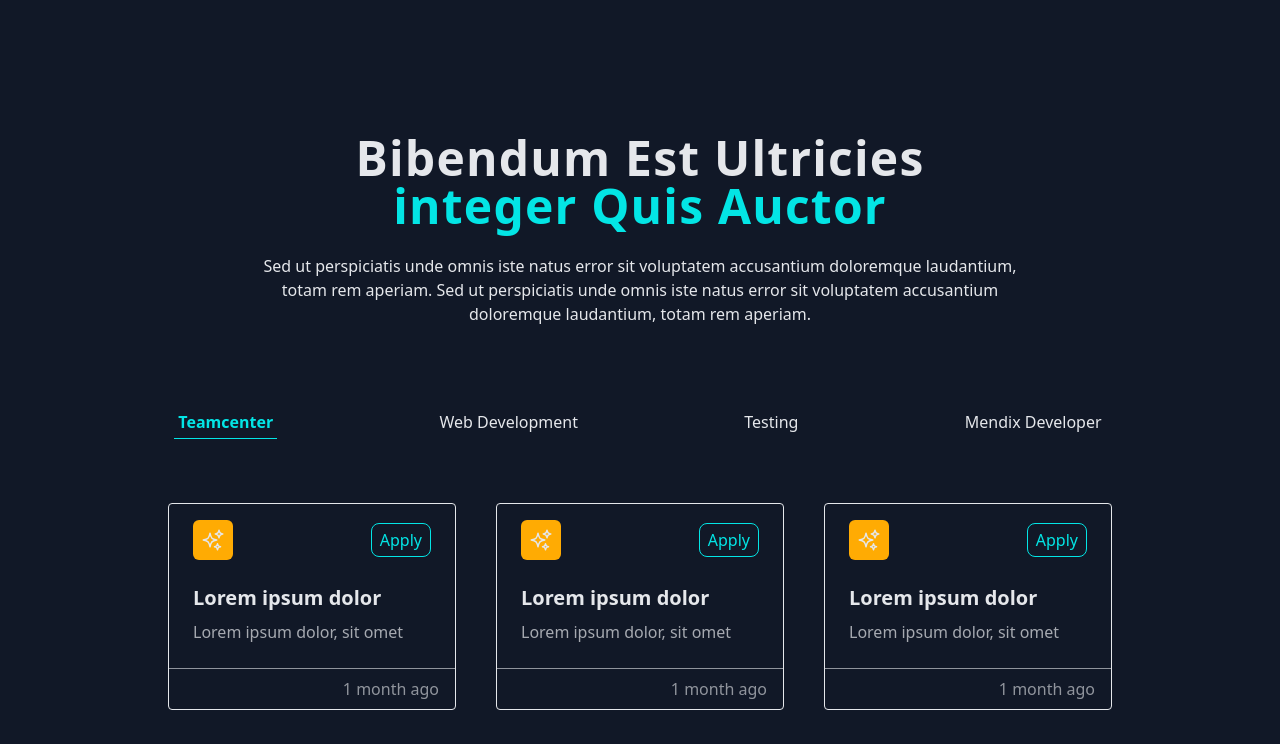
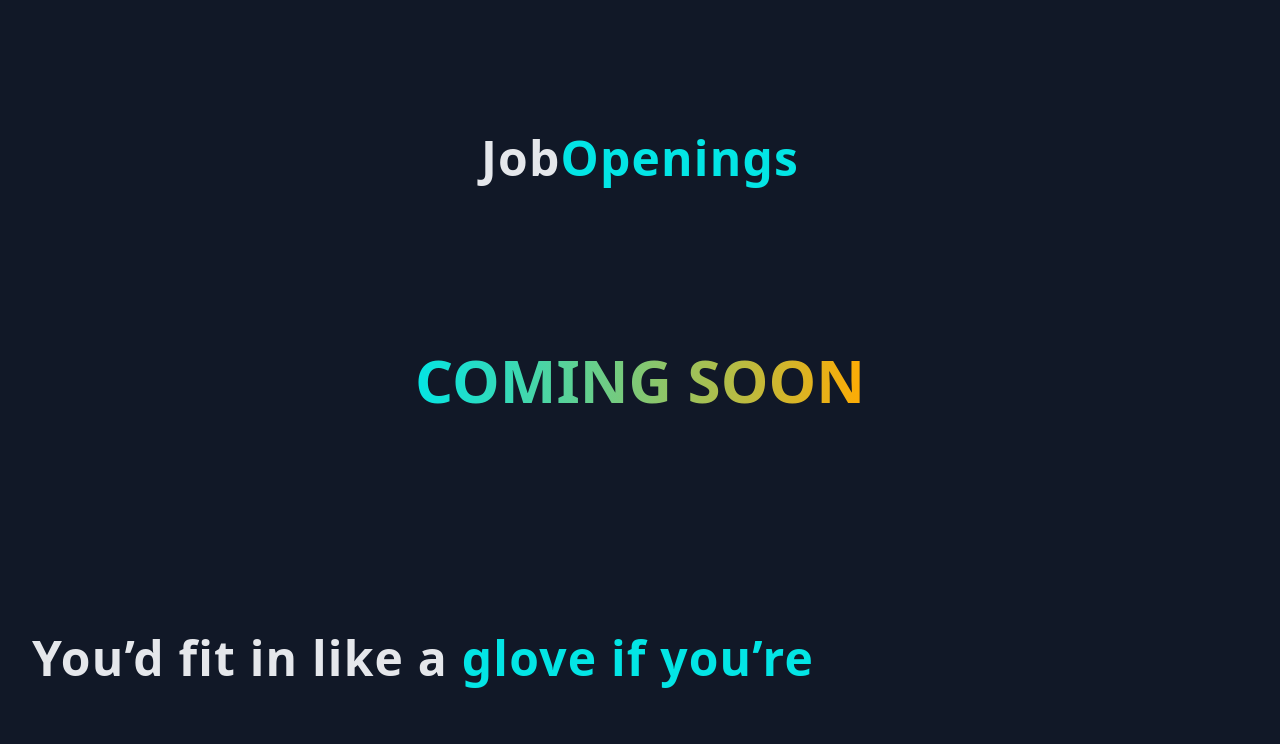
Before and after one commit to akash-tqb/Mavenberg, a Next.js app: page /careers in a window 1280 px wide. Shown: the part 580-1324 px from the top of the page. Built offline with nearby package versions, Linux system fonts and the light colour scheme.

Commit message:
carrers card coming soon

```diff
--- a/sections/careerspage/career-cards.tsx
+++ b/sections/careerspage/career-cards.tsx
@@ -16,17 +16,20 @@
       <div className="px-4 py-16 mx-auto sm:max-w-xl md:max-w-full lg:max-w-screen-xl md:px-24 lg:px-8 lg:pb-20">
         <div className="flex flex-col text-center items-center mb-12 lg:mb-20">
           <h1 className="sm:text-5xl mb-6 text-3xl font-sans font-bold tracking-wide text-maven-white">
-            Bibendum Est Ultricies <br />
-            <span className=" text-maven-blue ">integer Quis Auctor</span>
+            Job
+            <span className=" text-maven-blue ">Openings</span>
           </h1>
-          <h3 className="text-maven-white max-w-3xl">
+          {/* <h3 className="text-maven-white max-w-3xl">
             Sed ut perspiciatis unde omnis iste natus error sit voluptatem
             accusantium doloremque laudantium, totam rem aperiam. Sed ut
             perspiciatis unde omnis iste natus error sit voluptatem accusantium
             doloremque laudantium, totam rem aperiam.
-          </h3>
+          </h3> */}
         </div>
-        <div className="flex justify-evenly mb-16">
+        <div className="px-4 py-16 mx-auto sm:max-w-xl md:max-w-full lg:max-w-screen-xl md:px-24 lg:px-8 lg:pb-20 flex justify-center items-center">
+          <h1 className="text-6xl font-black text-transparent bg-clip-text bg-gradient-to-r from-maven-blue to-maven-orange">COMING SOON</h1>
+        </div>
+        {/* <div className="flex justify-evenly mb-16">
           {tabs.map((tab, index) => {
             return (
               <div
@@ -99,7 +102,7 @@
               </div>
             );
           })}
-        </div>
+        </div> */}
       </div>
     </>
   );
```
